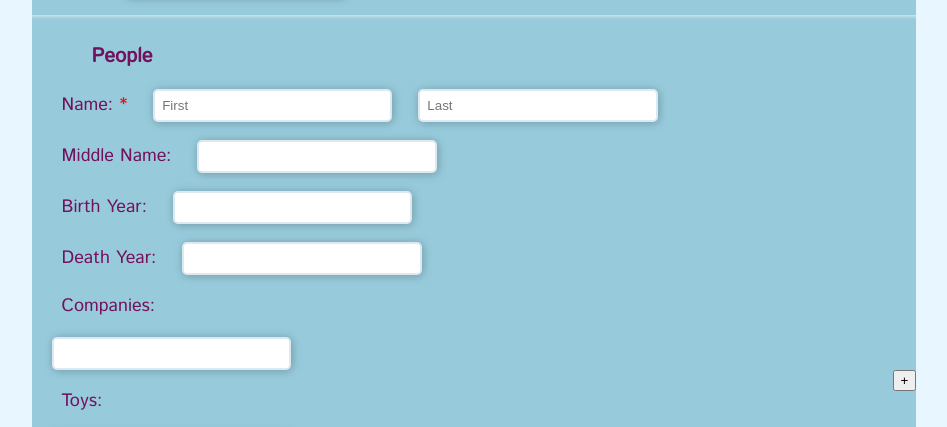
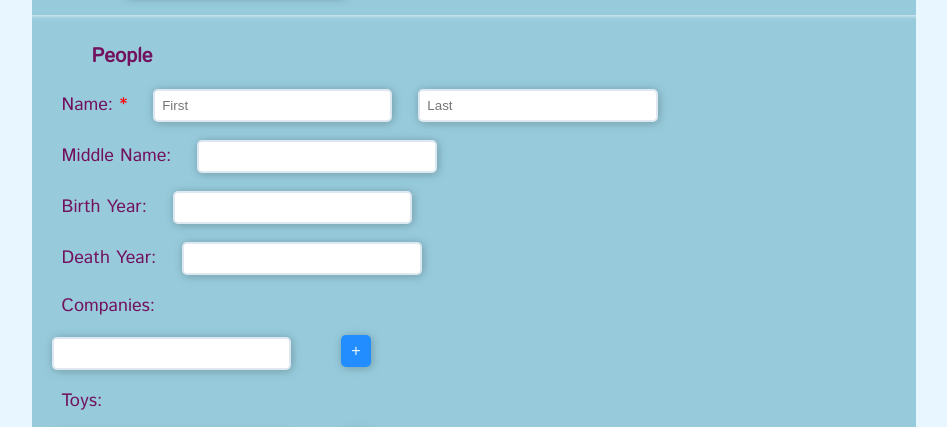
Before and after one commit to FOSSRIT/JewishPlayProject, a website: page submitEntry.html in a window 1280 px wide. Shown: the part 342-769 px from the top of the page, without its empty margins (166-1113 px from the left). Drawn offline with nearby package versions, Linux system fonts and the light colour scheme; no server answers.

Commit message:
Adding style to buttons on submit Entry

```diff
--- a/submitEntry.css
+++ b/submitEntry.css
@@ -130,5 +130,15 @@ input#pBio, input#cDescription, input#tDescription {
 }
 
 .addRowButton{
-    float: right;
+    float: left;
+    margin-top: -35px;
+    margin-left: 35%;
+    background-color: #228dff;
+	border-radius: 5px;
+	border: none;
+	padding: 7px 10px;
+	color: #e7f6ff;
+	text-align: center;
+	font-size: 16px;
+	box-shadow: 1px 1px 10px rgba(0,0,0,.25);
 }
--- a/submitEntry.js
+++ b/submitEntry.js
@@ -19,7 +19,7 @@ function main()
 			var container = document.createElement("div");
 			container.id = parentID + "Container_" + nextIndex;
 			container.setAttribute("index", nextIndex);
-			container.innerHTML = "<input type='text' class='" + parentID + "' id='" + parentID + "_" + nextIndex + "' index=" + nextIndex + "></input><button id='" + parentID + "DeleteRow_" + nextIndex + "' index=" + nextIndex + ">X</button><br />";
+			container.innerHTML = "<input type='text' class='" + parentID + "' id='" + parentID + "_" + nextIndex + "' index=" + nextIndex + "></input><button id='" + parentID + "DeleteRow_" + nextIndex + "' index=" + nextIndex + " style='color:#e7f6ff; background-color:#228dff; text-align:center; font-size:16px; box-shadow:1px 1px 10px rgba(0,0,0,.25); border: none; padding: 7px 12px; border-radius: 5px; margin-left:15px; margin-bottom: 5px;' >-</button><br />";
 
 			if(parentID.includes("Sources") && !e.repeated)
 			{
```
Also changed, not shown: browse.html (+1 -5 lines).
